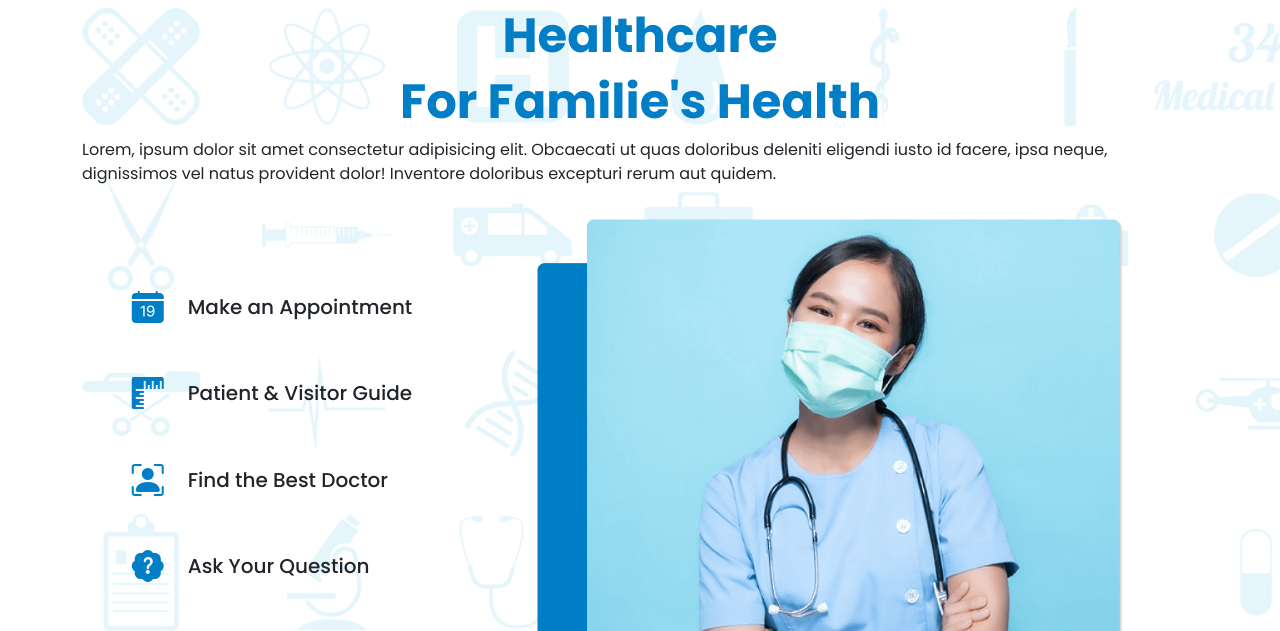
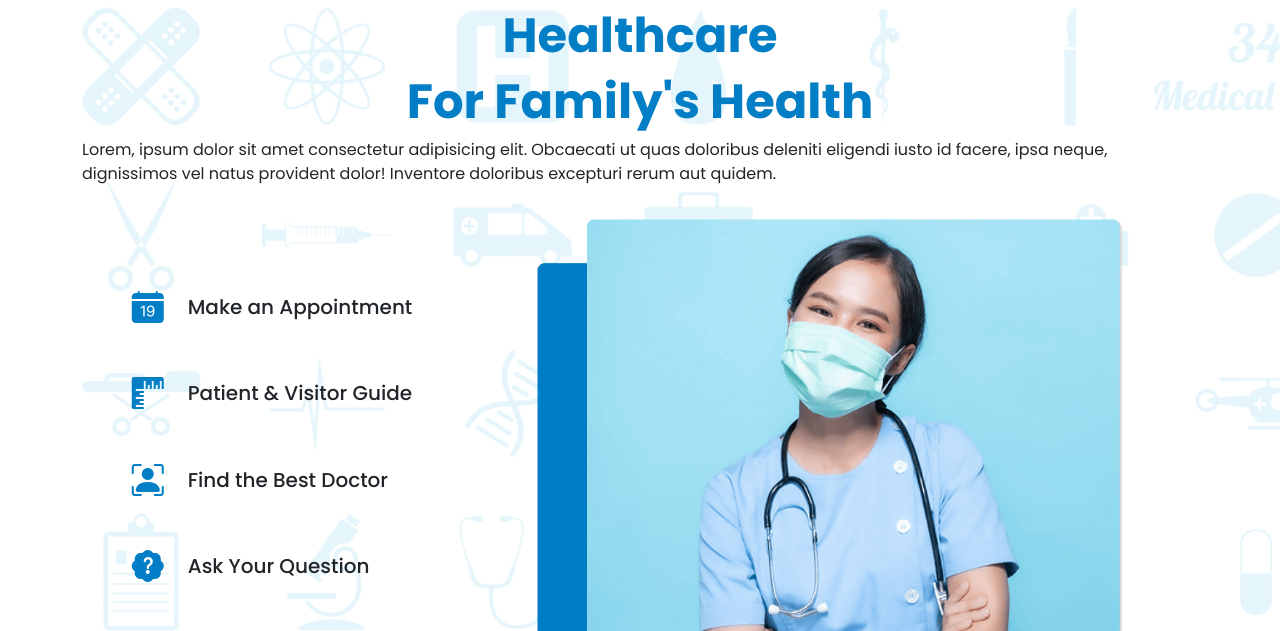
Before and after one commit to Vimuwa96/healthcare, a plain HTML site: page index.html in a window 1280 px wide. Shown: the part 153-784 px from the top of the page. Drawn offline with nearby package versions, Linux system fonts and the light colour scheme.

Commit message:
Update index.html

```diff
--- a/index.html
+++ b/index.html
@@ -158,7 +158,7 @@
               <div class="hero-heading-wrapper mb-3">
                 <div class="main-heading text-center">
                   <h1>Healthcare</h1>
-                  <h1>For Familie's Health</h1>
+                  <h1>For Family's Health</h1>
                 </div>
                 <div class="main-para">
                   <p>
```
